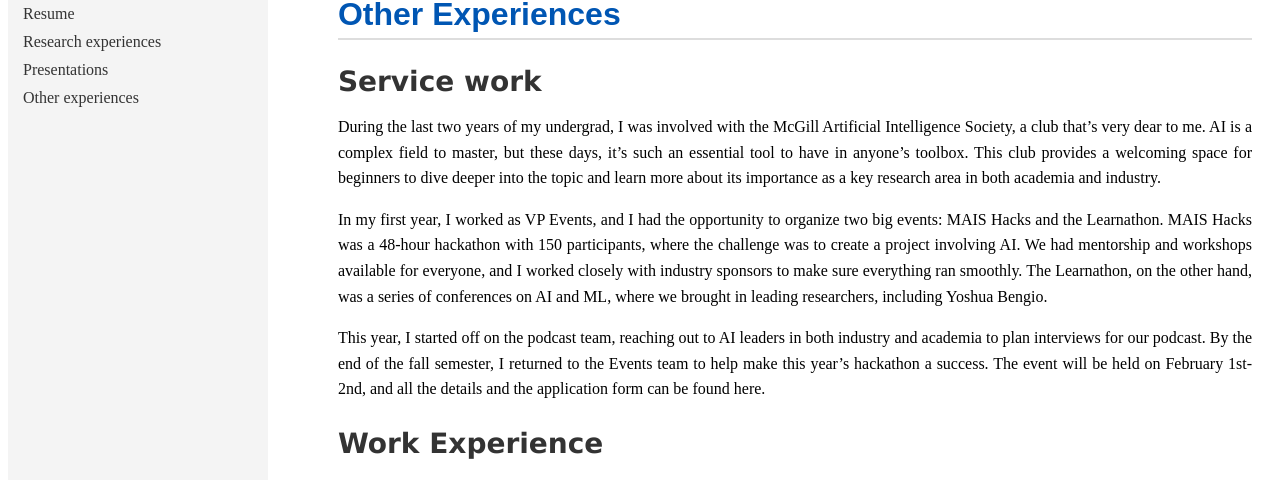
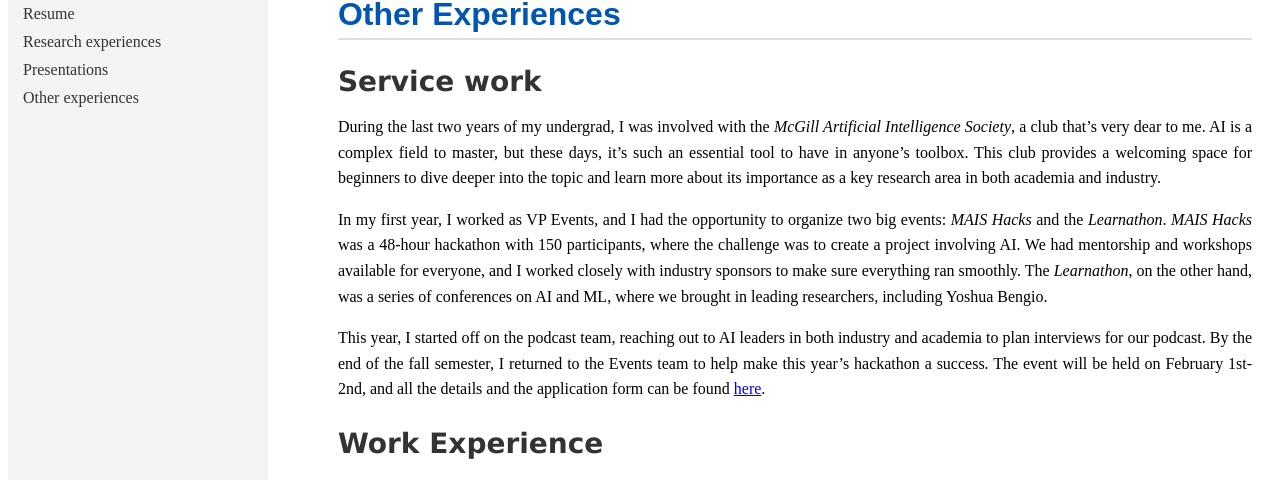
Before and after one commit to CatherineFontaine/CatherineFontaine.github.io, a Jekyll site: the page built from otherexperiences.md, in a window 1280 px wide. Shown: the part 207-687 px from the top of the page. Built offline with Jekyll 4.4.1, drawn with Linux system fonts in a browser that asks for light colours; part of the change alters nothing that is shown.

```diff
--- a/otherexperiences.md
+++ b/otherexperiences.md
@@ -5,11 +5,11 @@ title: Other Experiences
 ## Other Experiences
 ### Service work
 
-During the last two years of my undergrad, I was involved with the McGill Artificial Intelligence Society, a club that’s very dear to me. AI is a complex field to master, but these days, it’s such an essential tool to have in anyone’s toolbox. This club provides a welcoming space for beginners to dive deeper into the topic and learn more about its importance as a key research area in both academia and industry.
+During the last two years of my undergrad, I was involved with the *McGill Artificial Intelligence Society*, a club that’s very dear to me. AI is a complex field to master, but these days, it’s such an essential tool to have in anyone’s toolbox. This club provides a welcoming space for beginners to dive deeper into the topic and learn more about its importance as a key research area in both academia and industry.
 
-In my first year, I worked as VP Events, and I had the opportunity to organize two big events: MAIS Hacks and the Learnathon. MAIS Hacks was a 48-hour hackathon with 150 participants, where the challenge was to create a project involving AI. We had mentorship and workshops available for everyone, and I worked closely with industry sponsors to make sure everything ran smoothly. The Learnathon, on the other hand, was a series of conferences on AI and ML, where we brought in leading researchers, including Yoshua Bengio.
+In my first year, I worked as VP Events, and I had the opportunity to organize two big events: *MAIS Hacks* and the *Learnathon*. *MAIS Hacks* was a 48-hour hackathon with 150 participants, where the challenge was to create a project involving AI. We had mentorship and workshops available for everyone, and I worked closely with industry sponsors to make sure everything ran smoothly. The *Learnathon*, on the other hand, was a series of conferences on AI and ML, where we brought in leading researchers, including Yoshua Bengio.
 
-This year, I started off on the podcast team, reaching out to AI leaders in both industry and academia to plan interviews for our podcast. By the end of the fall semester, I returned to the Events team to help make this year’s hackathon a success. The event will be held on February 1st-2nd, and all the details and the application form can be found here.
+This year, I started off on the podcast team, reaching out to AI leaders in both industry and academia to plan interviews for our podcast. By the end of the fall semester, I returned to the Events team to help make this year’s hackathon a success. The event will be held on February 1st-2nd, and all the details and the application form can be found [here](https://maishacks.com).
 
 ### Work Experience
 
```
